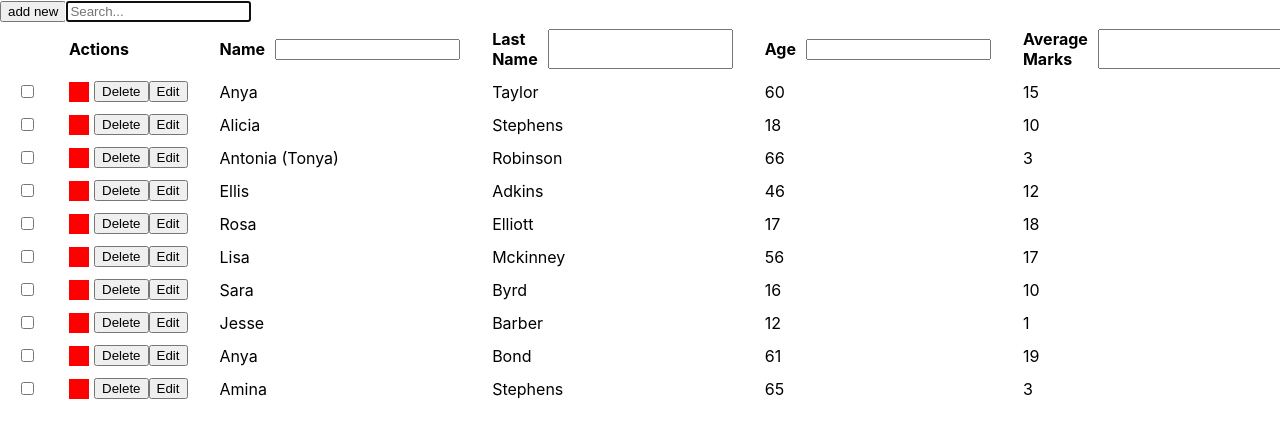
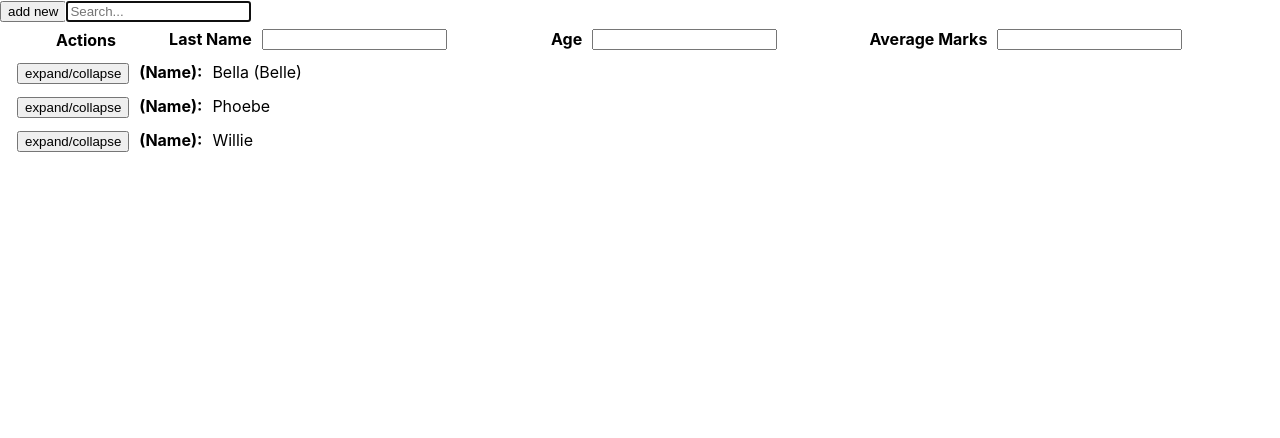
Before and after one commit to aghArdeshir/react-geereed, a React (Create React App) app: page / in a window 1280 px wide. Shown: the top 438 px of the page. Built offline with nearby package versions, Linux system fonts and the light colour scheme.

Commit message:
use groupBy on demo

```diff
--- a/src/Demos/Demo.Service.ts
+++ b/src/Demos/Demo.Service.ts
@@ -99,7 +99,7 @@ const mockNames = [
   'Ellen (Ellia)',
   'Tanisha',
   'Esther (Hester)',
-  'Grace'
+  'Grace',
 ];
 const mockLastNames = [
   'Hayes',
@@ -196,11 +196,15 @@ const mockLastNames = [
   'Avila',
   'Frazier',
   'Barlow',
-  'Miller'
+  'Miller',
 ];
 
 export function randomName() {
   return mockNames[getRandom(mockNames.length)];
+}
+
+export function randomRepetitiveName() {
+  return mockNames[getRandom(3)];
 }
 
 export function randomLastName() {
--- a/src/Demos/DemoBasicStudentsList.tsx
+++ b/src/Demos/DemoBasicStudentsList.tsx
@@ -1,15 +1,19 @@
 import React from 'react';
-import { randomName, randomLastName, getRandom } from './Demo.Service';
+import {
+  randomLastName,
+  getRandom,
+  randomRepetitiveName,
+} from './Demo.Service';
 import ReactGeereed from '../ReactGeereed';
 import { IGeereedRef } from '../typings';
 
 type IStudent = any;
 
 const mockItems: IStudent[] = new Array(10).fill(1).map(() => ({
-  Name: randomName(),
+  Name: randomRepetitiveName(),
   LastName: randomLastName(),
   Age: getRandom(100),
-  AverageMarks: getRandom(20)
+  AverageMarks: getRandom(20),
 }));
 
 export default function DemoBasicStudentsList() {
@@ -35,7 +39,7 @@ export default function DemoBasicStudentsList() {
             }}
             value={newItemState.Name || ''}
           />
-        ) // title will be set equal to key if not provided
+        ), // title will be set equal to key if not provided
       },
       { key: 'LastName', title: 'Last Name' },
       {
@@ -48,9 +52,9 @@ export default function DemoBasicStudentsList() {
             value={newItemState.Age || ''}
             type="number"
           />
-        )
+        ),
       },
-      { key: 'AverageMarks', title: 'Average Marks' }
+      { key: 'AverageMarks', title: 'Average Marks' },
     ],
     [newItemState.Age, newItemState.Name]
   );
@@ -149,6 +153,7 @@ export default function DemoBasicStudentsList() {
         onDragEnd={onDragEnd}
         ref={gridRef}
         editActions={editActions}
+        groupBy={columns[0].key}
       />
     </>
   );
```
